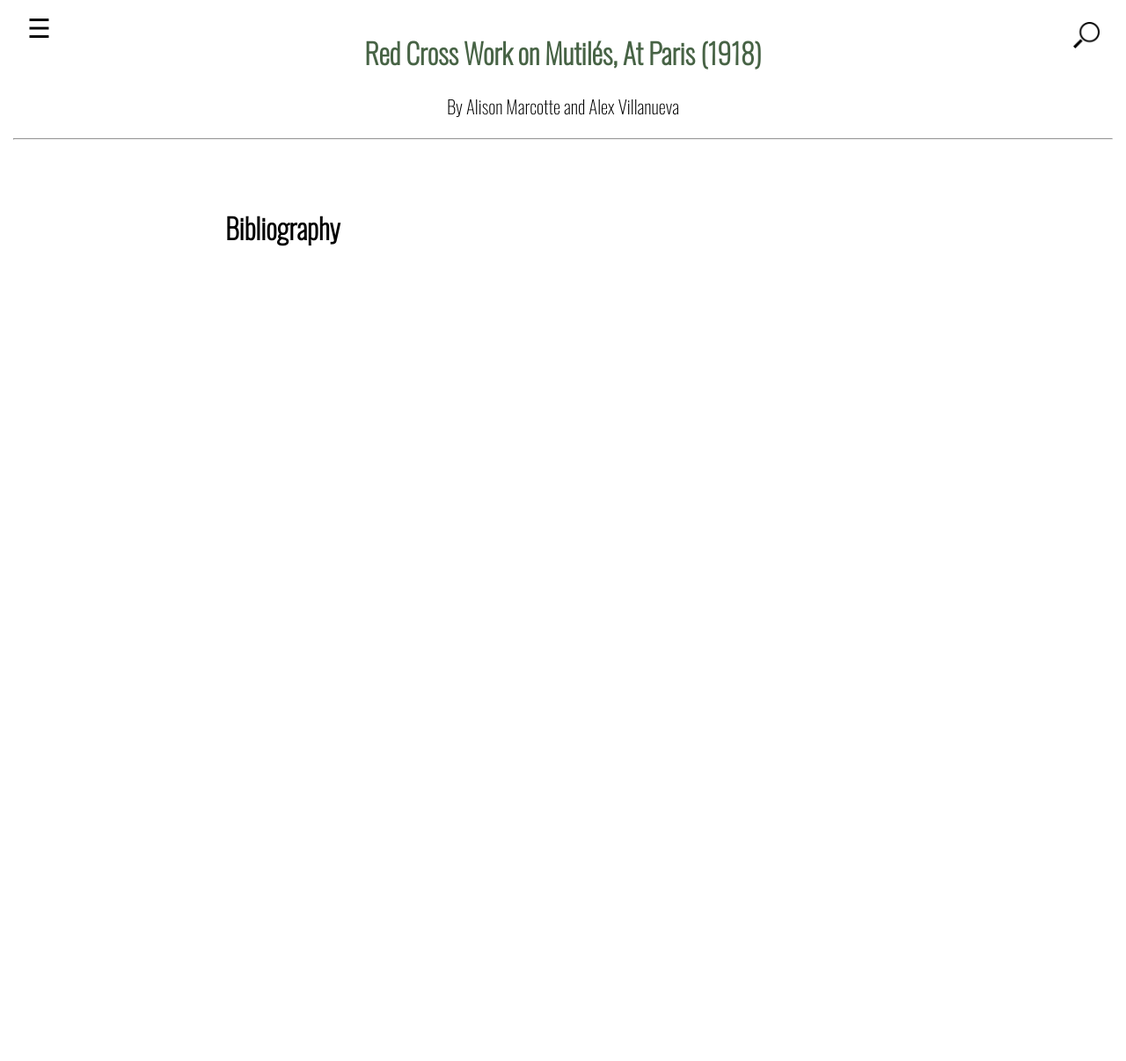
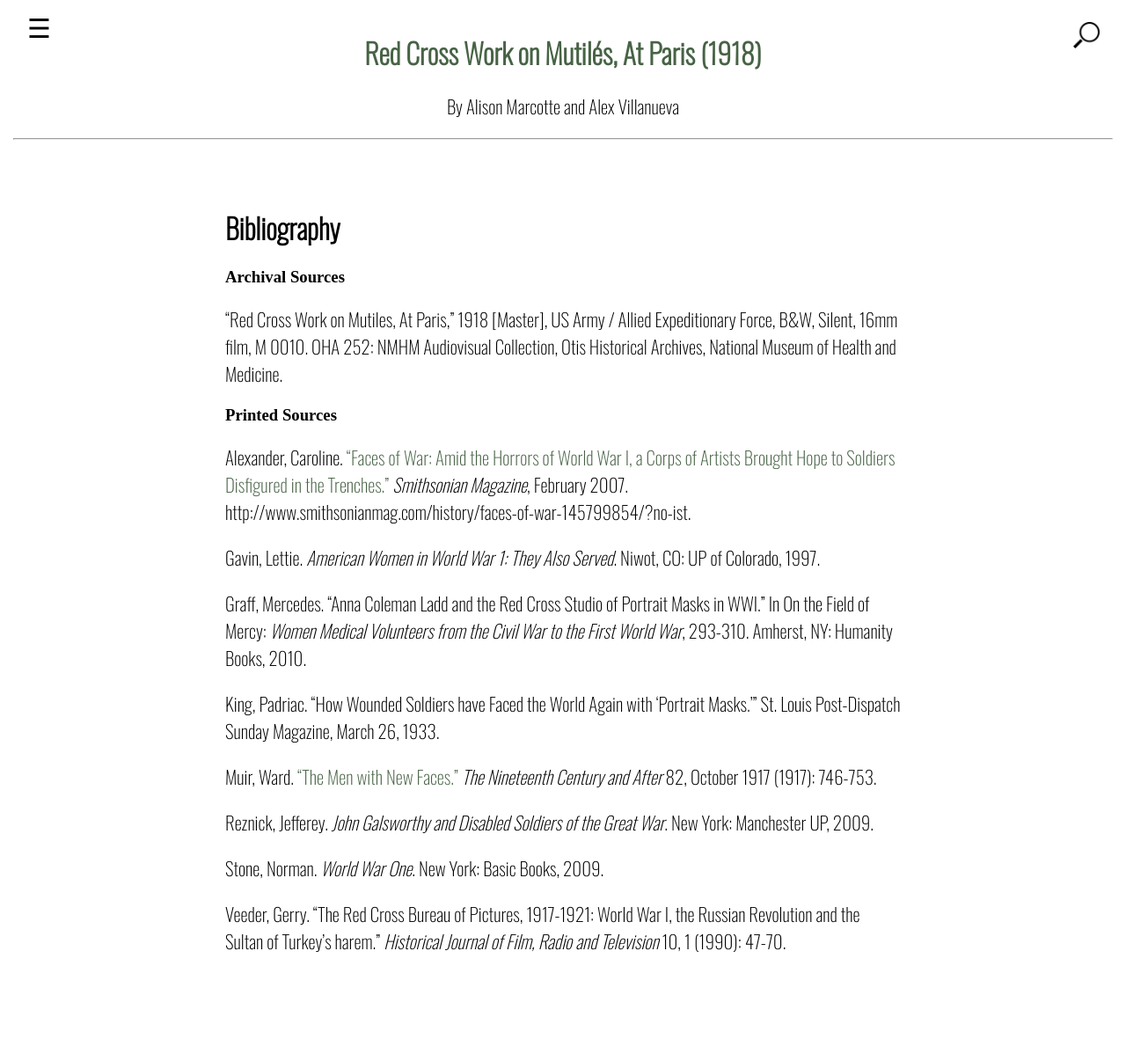
Before and after one commit to TonLeon/Mindoc_Original_Prototype, a Jekyll site: the page built from 007_bibliography.md, in a window 1280 px wide. Shown: the whole page at 88% size. Built offline with Jekyll 4.4.1, drawn with Linux system fonts in a browser that asks for light colours; before the commit the page ends 900 px from its top, so only the background shows below that.

Commit message:
Update 007_bibliography.md

```diff
--- a/007_bibliography.md
+++ b/007_bibliography.md
@@ -5,3 +5,25 @@
 ---
 
 # Bibliography
+
+### Archival Sources
+
+"Red Cross Work on Mutiles, At Paris," 1918 [Master], US Army / Allied Expeditionary Force, B&W, Silent, 16mm film, M 0010.  OHA 252: NMHM Audiovisual Collection, Otis Historical Archives, National Museum of Health and Medicine.
+
+### Printed Sources
+
+Alexander, Caroline.  ["Faces of War: Amid the Horrors of World War I, a Corps of Artists Brought Hope to Soldiers Disfigured in the Trenches."](http://www.smithsonianmag.com/history/faces-of-war-145799854/?no-ist)  *Smithsonian Magazine*, February 2007.  http://www.smithsonianmag.com/history/faces-of-war-145799854/?no-ist.
+
+Gavin, Lettie.  *American Women in World War 1: They Also Served*.  Niwot, CO: UP of Colorado, 1997.
+
+Graff, Mercedes.  "Anna Coleman Ladd and the Red Cross Studio of Portrait Masks in WWI."  In On the Field of Mercy: *Women Medical Volunteers from the Civil War to the First World War*, 293-310.  Amherst, NY: Humanity Books, 2010.
+
+King, Padriac.  "How Wounded Soldiers have Faced the World Again with 'Portrait Masks.'”  St. Louis Post-Dispatch Sunday Magazine, March 26, 1933.
+
+Muir, Ward.  ["The Men with New Faces."](https://scalar.usc.edu/works/red-cross-work-1918/supplemental) *The Nineteenth Century and After* 82, October 1917 (1917): 746-753.
+
+Reznick, Jefferey.  *John Galsworthy and Disabled Soldiers of the Great War*.  New York: Manchester UP, 2009.
+
+Stone, Norman.  *World War One*. New York: Basic Books, 2009.
+
+Veeder, Gerry.  "The Red Cross Bureau of Pictures, 1917-1921: World War I, the Russian Revolution and the Sultan of Turkey’s harem."  *Historical Journal of Film, Radio and Television* 10, 1 (1990): 47-70.
```
